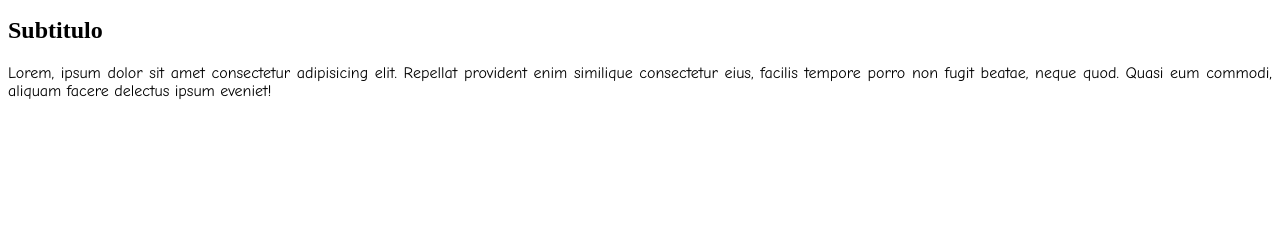
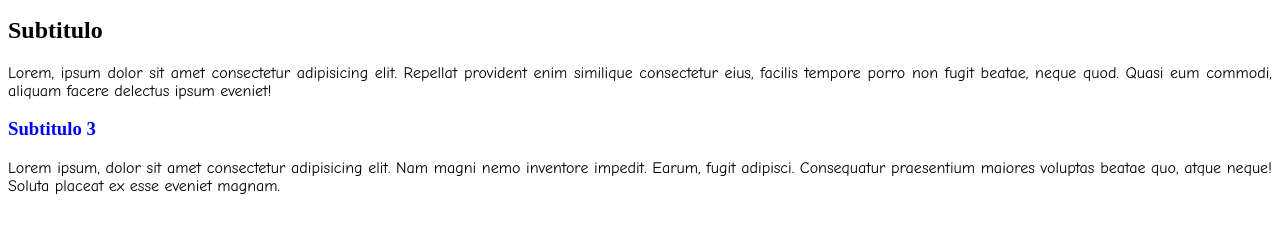
Before and after one commit to RoVaz54/repoDesdeVSC, a plain HTML site: page index.html in a window 1280 px wide. Shown: the part 121-354 px from the top of the page. Drawn offline with Linux system fonts and the light colour scheme.

Commit message:
Agregado de Subtitulo y estilos

```diff
--- a/estilos.css
+++ b/estilos.css
@@ -6,3 +6,8 @@ h1{
 
 p{text-align: justify;
     font-family: "Comic Sans MS";
+}
+
+h3{
+    color: blue;
+}
--- a/index.html
+++ b/index.html
@@ -12,5 +12,7 @@
     <p>Lorem ipsum dolor sit amet consectetur adipisicing elit. Aliquam alias numquam fugiat vel nam minima asperiores maiores. Vitae enim maiores explicabo, libero id omnis eos repellat non. Saepe, eligendi nostrum!</p>
     <h2>Subtitulo</h2>
     <p>Lorem, ipsum dolor sit amet consectetur adipisicing elit. Repellat provident enim similique consectetur eius, facilis tempore porro non fugit beatae, neque quod. Quasi eum commodi, aliquam facere delectus ipsum eveniet!</p>
+    <h3>Subtitulo 3</h3>
+    <p>Lorem ipsum, dolor sit amet consectetur adipisicing elit. Nam magni nemo inventore impedit. Earum, fugit adipisci. Consequatur praesentium maiores voluptas beatae quo, atque neque! Soluta placeat ex esse eveniet magnam.</p>
 </body>
 </html>
```
